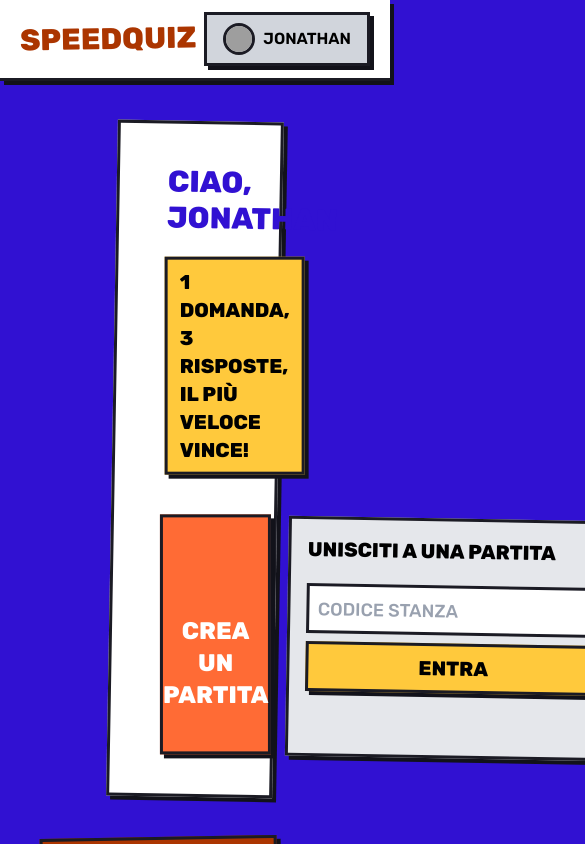
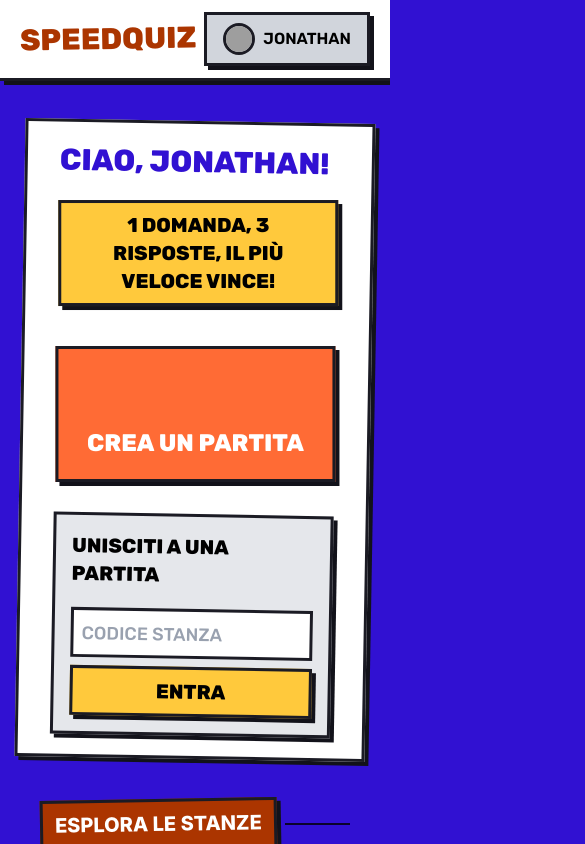
Before and after one commit to Jonnycp/SpeedQuiz, a React (Vite) app in the folder frontend/: page / in a window 390 px wide. Shown: the top 844 px of the page, 585 px wide, since content can reach past the window. Built offline with nearby package versions, Linux system fonts and the light colour scheme; grey boxes are pictures that could not be loaded; some icons are missing.

Commit message:
fixate dimensioni e responsive

```diff
--- a/frontend/src/Game.jsx
+++ b/frontend/src/Game.jsx
@@ -6,12 +6,13 @@ const Game = () => {
   return (
     <BrowserRouter>
       <main>
-        <div className="absolute top-32 left-10 text-9xl -rotate-12 select-none pointer-events-none"><Icon icon="noto:star"/></div>
-        <div className="absolute bottom-10 right-10 text-9xl -rotate-12 select-none pointer-events-none"><Icon icon="noto:party-popper"/></div>
+        <div className="absolute top-15 left- 5 md:top-32 md:left-10 text-9xl -rotate-12 select-none pointer-events-none"><Icon icon="noto:star"/></div>
+        <div className="absolute top-160 right-5 md:top-130 md:right-10 text-9xl -rotate-12 select-none pointer-events-none"><Icon icon="noto:party-popper"/></div>
         <Routes>
           <Route path="/" element={<Home />} />
         </Routes>
       </main>
+      <footer className="text-white/50 font-primary text-sm text-center my-5 font-extrabold uppercase">©{new Date().getFullYear()} - SpeedQuiz Team ❤️</footer>
     </BrowserRouter>
   );
 };
--- a/frontend/src/components/Header.jsx
+++ b/frontend/src/components/Header.jsx
@@ -2,7 +2,7 @@ import { Link } from "react-router";
 
 const Header = ({ username }) => {
   return (
-    <header className="font-primary bg-white px-5 md:px-10 py-3 flex items-center border-b-3 border-neroNonNero shadow-buttons select-none">
+    <header className="font-primary bg-white px-5 md:px-10 py-3 flex items-center border-b-3 border-neroNonNero shadow-buttons select-none z-10">
       <Link className="flex-1" to="/">
         <h1 className="text-terziary inline-block font-primary font-extrabold text-3xl uppercase -rotate-1 hover:scale-110 transition-all duration-300">
           SPEEDQUIZ
--- a/frontend/src/pages/Home.jsx
+++ b/frontend/src/pages/Home.jsx
@@ -39,13 +39,13 @@ const Home = () => {
   return (
     <>
       <Header username={username} />
-      <section className="rotate-1 my-10 mx-28 bg-white font-primary font-extrabold flex flex-col items-start justify-center gap-5 py-10 px-12 border-3 border-neroNonNero shadow-buttons">
-        <h3 className="text-3xl uppercase text-background">Ciao, {username}</h3>
-        <h2 className="text-xl -rotate-1 uppercase bg-secondary border-3 border-neroNonNero shadow-buttons inline py-2 px-3 mx-auto select-none">
+      <section className="rotate-1 my-10 mx-5 md:mx-28 xl:mx-72 bg-white font-primary font-extrabold flex flex-col items-start justify-center gap-5 py-5 px-8 md:py-10 md:px-12 border-3 border-neroNonNero shadow-buttons">
+        <h3 className="text-3xl uppercase text-background">Ciao, {username}!</h3>
+        <h2 className="text-xl -rotate-1 uppercase text-center md:text-left bg-secondary border-3 border-neroNonNero shadow-buttons inline py-2 px-3 mx-auto select-none">
           1 domanda, 3 risposte, il più veloce vince!
         </h2>
-        <div className="flex mt-5 gap-4 uppercase w-full">
-          <button className="flex flex-col flex-1 items-center text-2xl justify-center -rotate-1 gap-2 py-10 uppercase bg-primary text-white shadow-buttons border-3 border-neroNonNero cursor-pointer hover:scale-110 transition-all duration-300">
+        <div className="flex flex-col md:flex-row mt-5 gap-8 md:gap-4 uppercase w-full">
+          <button className="flex flex-col flex-1 items-center text-2xl justify-center -rotate-1 gap-2 py-5 md:py-10 uppercase bg-primary text-white shadow-buttons border-3 border-neroNonNero cursor-pointer hover:scale-110 transition-all duration-300">
             <Icon icon="mdi:plus-circle" width={50} />
             Crea un partita
           </button>
@@ -55,7 +55,7 @@ const Home = () => {
               type="text"
               placeholder="Codice stanza"
               maxLength={6}
-              className="mt-3 bg-white p-2 uppercase border-3 border-neroNonNero placeholder:text-gray-400 placeholder:text-lg placeholder:font-medium"
+              className="mt-3 bg-white p-2 uppercase border-3 border-neroNonNero placeholder:text-gray-400 placeholder:text-lg placeholder:font-medium focus:outline-none"
             />
             <input
               type="submit"
```
